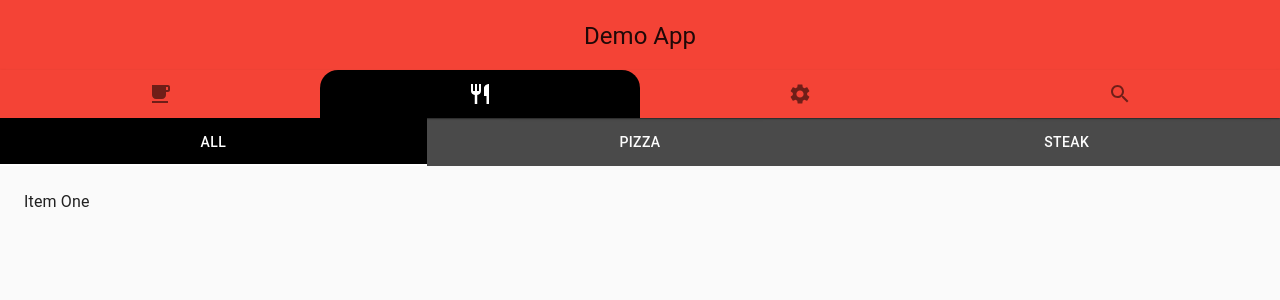
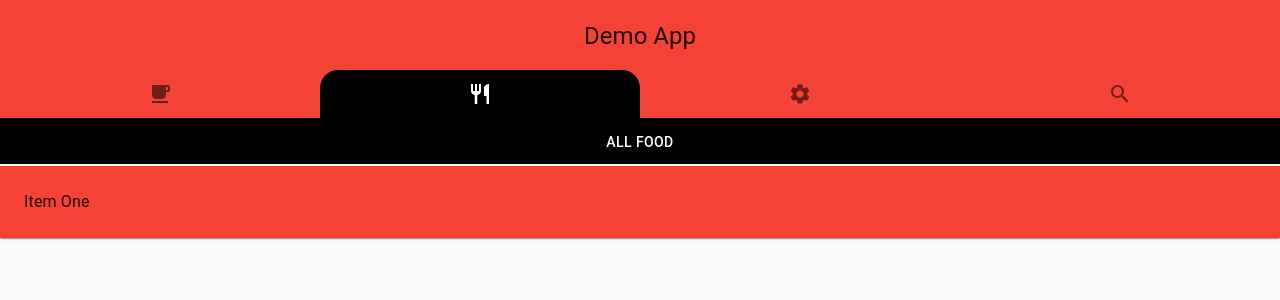
Before and after one commit to bundance/react-redux-demo, a React (Create React App) app: page / in a window 1280 px wide. Both pictures are taken after a click on the tab 480 px from the left and 94 px from the top of the page. Shown: the top 300 px of the page. Built offline with nearby package versions, Linux system fonts and the light colour scheme.

Commit message:
chore: make SecondaryNavBar tabs generic

```diff
--- a/src/App.js
+++ b/src/App.js
@@ -3,7 +3,6 @@ import { MuiThemeProvider, createMuiTheme } from "@material-ui/core/styles";
 import CssBaseline from "@material-ui/core/CssBaseline";
 import Header from "./features/header/Header";
 import PrimaryNavBar from "./features/primaryNavBar/PrimaryNavBar";
-import SecondaryNavBar from "./features/secondaryNavBar/SecondaryNavBar";
 
 const theme = createMuiTheme({
   palette: {
@@ -27,7 +26,6 @@ export const Home = ({ beers, loadingState }) => (
       <CssBaseline />
       <Header title="Demo App" />
       <PrimaryNavBar />
-      <SecondaryNavBar />
     </MuiThemeProvider>
   </Fragment>
 );
--- a/src/features/primaryNavBar/PrimaryNavBar.js
+++ b/src/features/primaryNavBar/PrimaryNavBar.js
@@ -1,4 +1,5 @@
 import React from "react";
+import PropTypes from "prop-types";
 import { makeStyles } from "@material-ui/core/styles";
 import Paper from "@material-ui/core/Paper";
 import Tabs from "@material-ui/core/Tabs";
@@ -7,6 +8,31 @@ import LocalCafe from "@material-ui/icons/LocalCafe";
 import KnifeFork from "@material-ui/icons/Restaurant";
 import Settings from "@material-ui/icons/Settings";
 import Search from "@material-ui/icons/Search";
+import Box from "@material-ui/core/Box";
+
+import SecondaryNavBar from "../secondaryNavBar/SecondaryNavBar";
+
+function TabPanel(props) {
+  const { children, value, index, ...other } = props;
+
+  return (
+    <div
+      role="tabpanel"
+      hidden={value !== index}
+      id={`scrollable-prevent-tabpanel-${index}`}
+      aria-labelledby={`scrollable-prevent-tab-${index}`}
+      {...other}
+    >
+      {value === index && <Box>{children}</Box>}
+    </div>
+  );
+}
+
+TabPanel.propTypes = {
+  children: PropTypes.node,
+  index: PropTypes.any.isRequired,
+  value: PropTypes.any.isRequired,
+};
 
 const useStyles = makeStyles((theme) => ({
   root: {
@@ -22,9 +48,21 @@ const useStyles = makeStyles((theme) => ({
   selected: {},
 }));
 
+const useSecondaryStyles = makeStyles((theme) => ({
+  root: {
+    backgroundColor: theme.palette.common.black,
+    color: theme.palette.common.white,
+    "&$selected": {
+      backgroundColor: theme.palette.common.black,
+    },
+  },
+  selected: {},
+}));
+
 export default function PrimaryNavBar() {
   const [value, setValue] = React.useState(0);
   const classes = useStyles();
+  const secondaryClasses = useSecondaryStyles();
 
   const handleChange = (event, newValue) => {
     setValue(newValue);
@@ -45,6 +83,33 @@ export default function PrimaryNavBar() {
         <Tab classes={{ ...classes }} icon={<Settings />} aria-label="person" />
         <Tab classes={{ ...classes }} icon={<Search />} aria-label="search" />
       </Tabs>
+      <TabPanel value={value} index={0}>
+        <SecondaryNavBar>
+          <Tab classes={{ ...secondaryClasses }} label="All" aria-label="all" />
+          <Tab
+            classes={{ ...secondaryClasses }}
+            label="pizza"
+            aria-label="pizza"
+          />
+          <Tab
+            classes={{ ...secondaryClasses }}
+            label="steak"
+            aria-label="steak"
+          />
+        </SecondaryNavBar>
+      </TabPanel>
+      <TabPanel value={value} index={1}>
+        <SecondaryNavBar>
+          <Tab
+            classes={{ ...secondaryClasses }}
+            label="All Food"
+            aria-label="all"
+          />
+        </SecondaryNavBar>
+      </TabPanel>
+      <TabPanel value={value} index={2}>
+        Item Three
+      </TabPanel>
     </Paper>
   );
 }
--- a/src/features/secondaryNavBar/SecondaryNavBar.js
+++ b/src/features/secondaryNavBar/SecondaryNavBar.js
@@ -32,27 +32,8 @@ TabPanel.propTypes = {
   value: PropTypes.any.isRequired,
 };
 
-function a11yProps(index) {
-  return {
-    id: `scrollable-prevent-tab-${index}`,
-    "aria-controls": `scrollable-prevent-tabpanel-${index}`,
-  };
-}
-
-const useStyles = makeStyles((theme) => ({
-  root: {
-    backgroundColor: theme.palette.common.black,
-    color: theme.palette.common.white,
-    "&$selected": {
-      backgroundColor: theme.palette.common.black,
-    },
-  },
-  selected: {},
-}));
-
-export default function SecondaryNavBar() {
+export default function SecondaryNavBar({ children }) {
   const [value, setValue] = React.useState(0);
-  const classes = useStyles();
 
   const handleChange = (event, newValue) => {
     setValue(newValue);
@@ -67,24 +48,7 @@ export default function SecondaryNavBar() {
         scrollButtons="off"
         aria-label="Secondary Navigation Bar"
       >
-        <Tab
-          classes={{ ...classes }}
-          label="All"
-          aria-label="all"
-          {...a11yProps(0)}
-        />
-        <Tab
-          classes={{ ...classes }}
-          label="pizza"
-          aria-label="pizza"
-          {...a11yProps(1)}
-        />
-        <Tab
-          classes={{ ...classes }}
-          label="steak"
-          aria-label="steak"
-          {...a11yProps(2)}
-        />
+        {children}
       </Tabs>
 
       <TabPanel value={value} index={0}>
```
